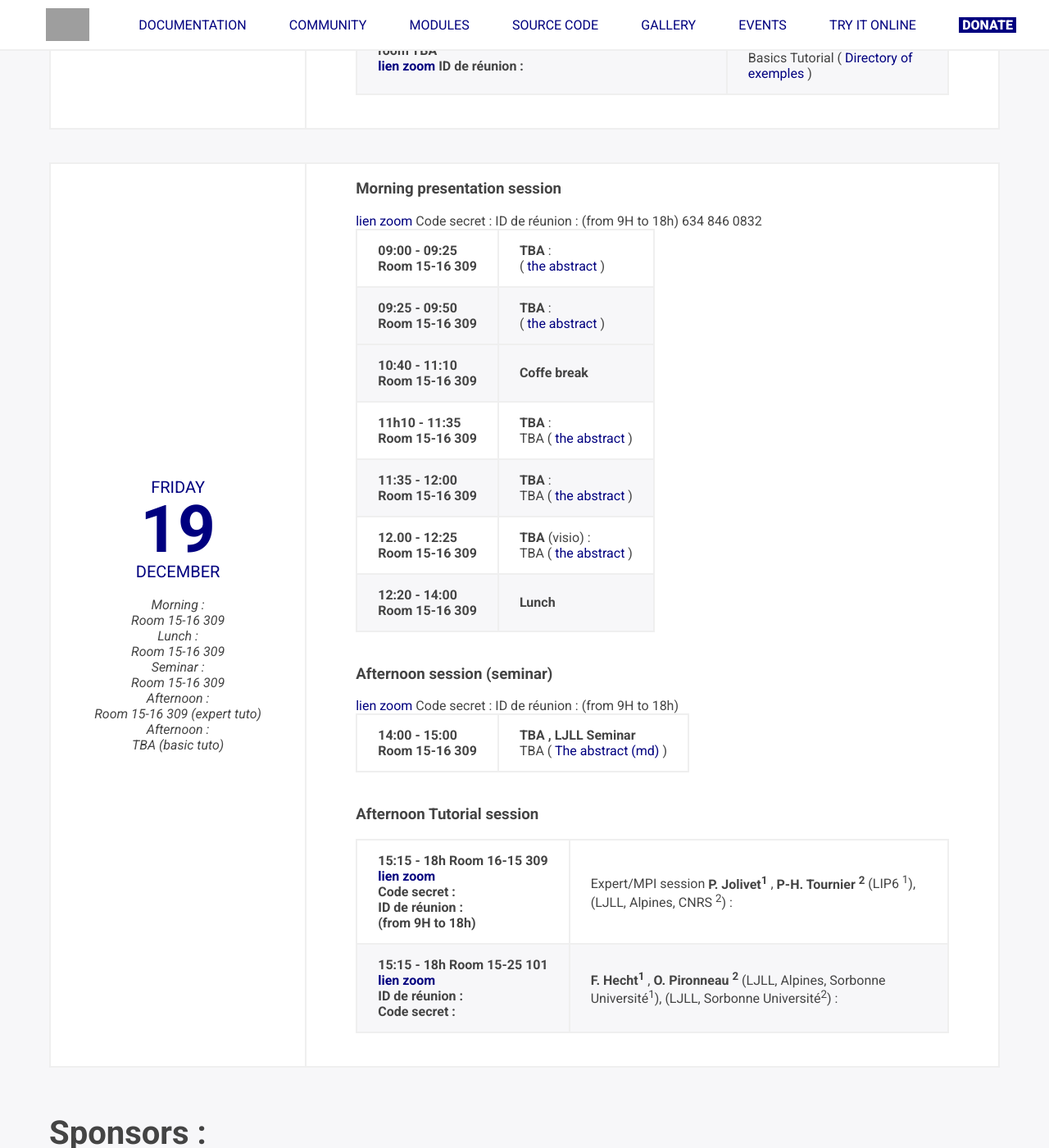
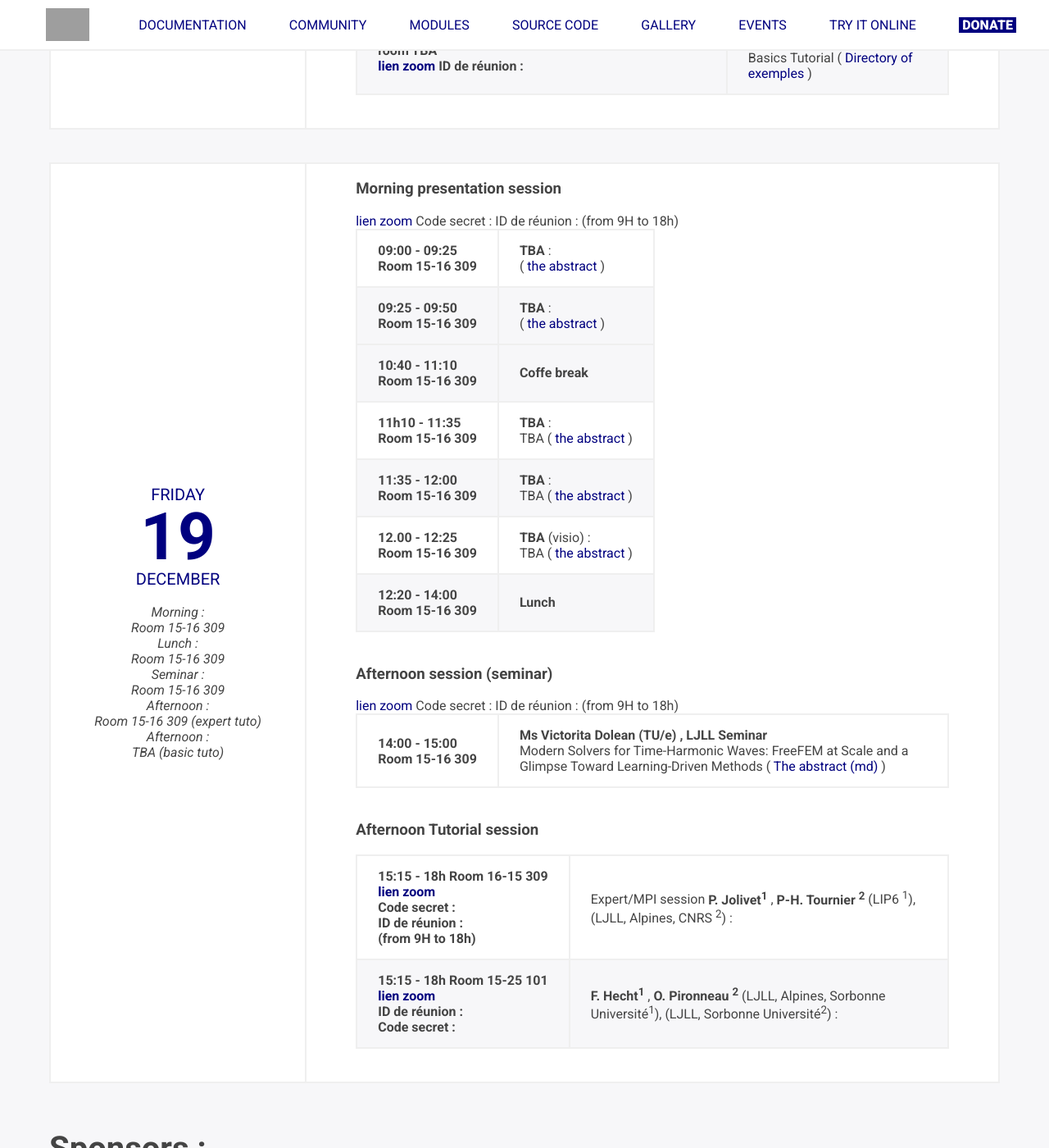
Before and after one commit to FreeFem/FreeFem-website, a Jekyll site: the page built from ffdays.md, in a window 1280 px wide and 1400 px high, scrolled down 1752 px. Shown: the whole window at 82% size. Built offline with Jekyll 4.4.1, drawn with Linux system fonts in a browser that asks for light colours.

Commit message:
add info seminaire

```diff
--- a/_layouts/ffdays.html
+++ b/_layouts/ffdays.html
@@ -203,7 +203,7 @@
               </tr>
 
               <tr>
-			<th scope="row">09:25 - 09:50<br> Room 15-16 309</th>634 846 0832
+			<th scope="row">09:25 - 09:50<br> Room 15-16 309</th>
                 <td>
               <strong>TBA</strong>  :
               <br>
@@ -274,9 +274,9 @@
 				     <th scope="row">14:00 - 15:00<br> Room 15-16 309
 </th>
              <td>
-              <strong>  TBA  ,  LJLL Seminar </strong>
-              <br>   TBA
-(<a href="https://github.com/FreeFem/FreeFem-days/blob/master/2025/md/TBA.md"> The abstract (md) </a>)
+              <strong>   Ms Victorita Dolean (TU/e)  ,  LJLL Seminar </strong>
+              <br>   Modern Solvers for Time-Harmonic Waves: FreeFEM at Scale and a Glimpse Toward Learning-Driven Methods
+(<a href="https://github.com/FreeFem/FreeFem-days/blob/master/2025/md/VD.md"> The abstract (md) </a>)
 
              </td>
             </tr>
```
